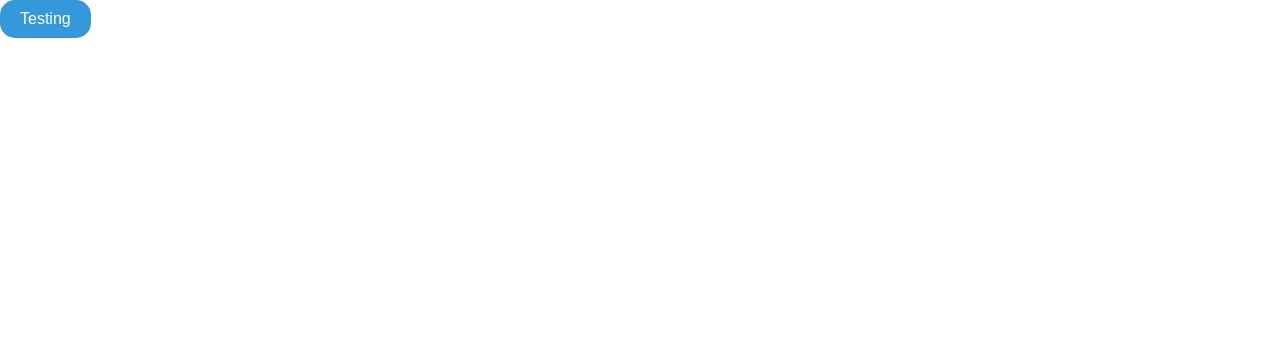
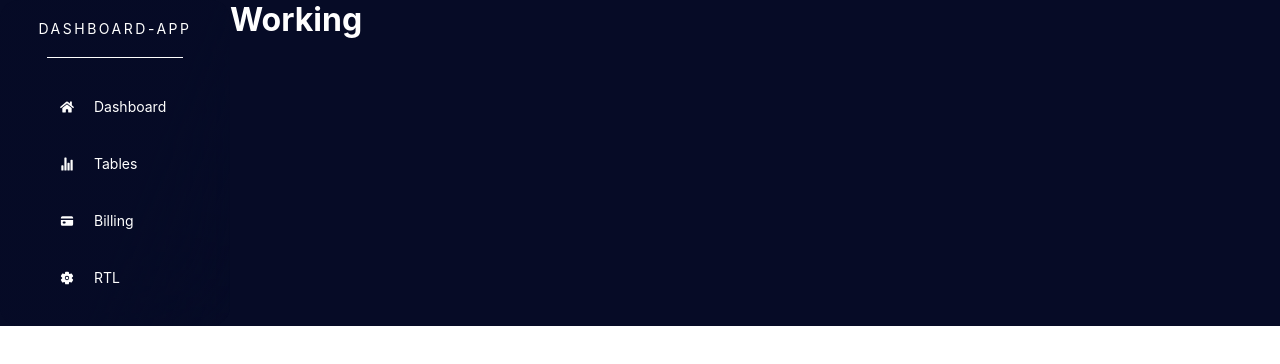
Before and after one commit to dev-yusupov/dashboard-app, a React (Create React App) app: page /dashboard in a window 1280 px wide. Shown: the top 364 px of the page. Built offline with nearby package versions, Linux system fonts and the light colour scheme.

Commit message:
SideBar links completed

```diff
--- /dev/null
+++ b/src/components/SideBar/SideBar.css
@@ -0,0 +1,27 @@
+.SideBar {
+    display: flex;
+    flex-direction: column;
+    align-items: center;
+    padding: 20px 30px;
+    border-radius: 20px;
+    background: linear-gradient(112deg, rgba(6, 11, 38, 0.94) 59.3%, rgba(26, 31, 55, 0.00) 100%);
+    backdrop-filter: blur(60px);
+    row-gap: 20px;
+}
+.SideBar .SideBar-Logo h1 {
+    font-size: 14px;
+    font-weight: 400;
+    letter-spacing: 2.52px;
+}
+
+.SideBar .SideBar-Links .SideBar-Link {
+    color: white;
+    display: flex;
+    flex-direction: row;
+    align-items: center;
+    font-size: 14px;
+    font-weight: 400;
+    padding: 20px 30px;
+    width: 170px;
+    column-gap: 20px;
+}
--- /dev/null
+++ b/src/components/SideBar/index.js
@@ -0,0 +1,27 @@
+import routes from "../../routes/dashboard-routes";
+import "./SideBar.css";
+
+const SideBar = () => {
+    return (
+        <section className="SideBar">
+            <div className="SideBar-Logo">
+                <h1>DASHBOARD-APP</h1>
+            </div>
+            <div className="Line"></div>
+            <div className="SideBar-Links">
+                {
+                    routes.map((route, k) => {
+                        return (
+                            <a href={route.path} key={k} className="SideBar-Link">
+                                {route.icon}
+                                {route.name}
+                            </a>
+                        )
+                    })
+                }
+            </div>
+        </section>
+    )
+}
+
+export default SideBar
--- a/src/index.css
+++ b/src/index.css
@@ -1,3 +1,8 @@
+* {
+  padding: 0;
+  margin: 0;
+  box-sizing: border-box;
+}
 body {
   margin: 0;
   font-family: -apple-system, BlinkMacSystemFont, 'Segoe UI', 'Roboto', 'Oxygen',
@@ -16,3 +21,9 @@ a {
   text-decoration: none;
   color: rgb(127, 74, 241);
 }
+
+.Line {
+  height: 1px;
+  width: 80%;
+  background-color: white;
+}
--- /dev/null
+++ b/src/layouts/home/Home.css
@@ -0,0 +1,8 @@
+.Dashboard {
+    display: flex;
+    flex-direction: row;
+    background: #060B26;
+    top: 0;
+    bottom: 0;
+    color: white;
+}
--- a/src/layouts/home/index.js
+++ b/src/layouts/home/index.js
@@ -1,11 +1,17 @@
 import { Route, Routes } from "react-router-dom";
 import routes from "../../routes/dashboard-routes";
+
+import SideBar from "../../components/SideBar"
+
+import "./Home.css"
 
 const HomeLayout = () => {
 
     return (
-        <>
-            <Routes>
+        <div className="Dashboard">
+        <SideBar />
+        <main className="Main-Section">
+        <Routes>
                 {
                     routes.map((route, key) => {
                         return (
@@ -14,7 +20,8 @@ const HomeLayout = () => {
                     })
                 }
             </Routes>
-        </>
+        </main>
+        </div>
     )
 }
 
--- a/src/routes/dashboard-routes.js
+++ b/src/routes/dashboard-routes.js
@@ -2,7 +2,7 @@ import { FaHome } from "react-icons/fa";
 import { IoStatsChart, IoCard, IoSettings } from "react-icons/io5";
 
 // Elements
-import Home from "../views/dashboard/Home";
+import { Home } from "../views/dashboard";
 import Billing from "../views/dashboard/Billing";
 import Table from "../views/dashboard/Tables";
 
--- a/src/views/dashboard/Home.js
+++ /dev/null
@@ -1,9 +0,0 @@
-import Button from "../../components/Button"
-
-const Home = () => {
-    return (
-        <Button label={"Testing"} />
-    )
-}
-
-export default Home
--- /dev/null
+++ b/src/views/dashboard/Home/index.js
@@ -0,0 +1,11 @@
+import "./Home.css"
+
+const Home = () => {
+    return (
+        <div className="Home">
+            <h1>Working</h1>
+        </div>
+    )
+}
+
+export default Home
--- /dev/null
+++ b/src/views/dashboard/index.js
@@ -0,0 +1,3 @@
+import Home from "./Home";
+
+export { Home }
```
Also changed, not shown: src/components/Data/Data.css (added), src/components/Data/index.js (added), src/views/dashboard/Home/Home.css (added).
